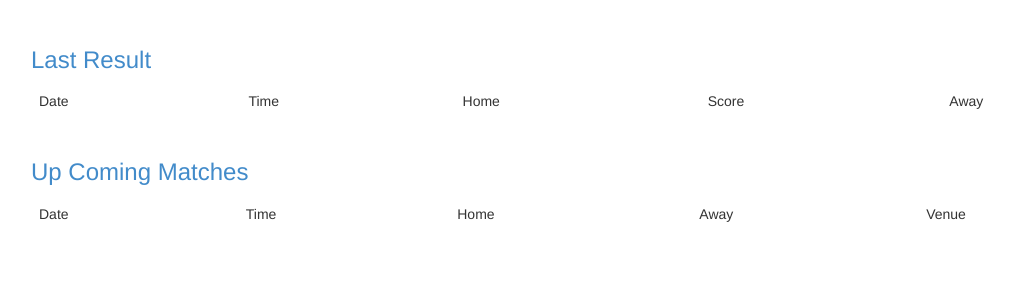
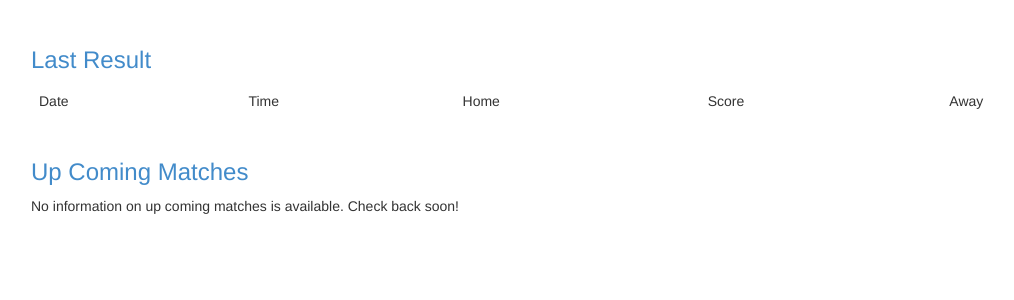
Before and after one commit to Horb/whcfix, a Flask app: template templates/dashboard.html in a window 1280 px wide. Shown: the part 175-475 px from the top of the page, without its empty margins (39-1053 px from the left). Run offline with Flask 2, Linux system fonts and the light colour scheme; the template is opened without the code that fills it, so the values that code supplies are empty; some libraries are stand-ins or nearby versions.

Commit message:
Added a warning message that no information on upcoming matches was found.

```diff
--- a/templates/next_match_snippet.html
+++ b/templates/next_match_snippet.html
@@ -1,5 +1,6 @@
 <div class="col-xs-12">
     <h3><a href="/next_match">Up Coming Matches</a></h3>
+    {% if matches %}
     <table class="table">
         <thead>
             <tr>
@@ -32,4 +33,9 @@
             {% endfor %}
         </tbody>
     </table>
+    {% else %}
+        <div>
+            <p>No information on up coming matches is available. Check back soon!</p>
+        </div>
+    {% endif %}
 </div>
```
